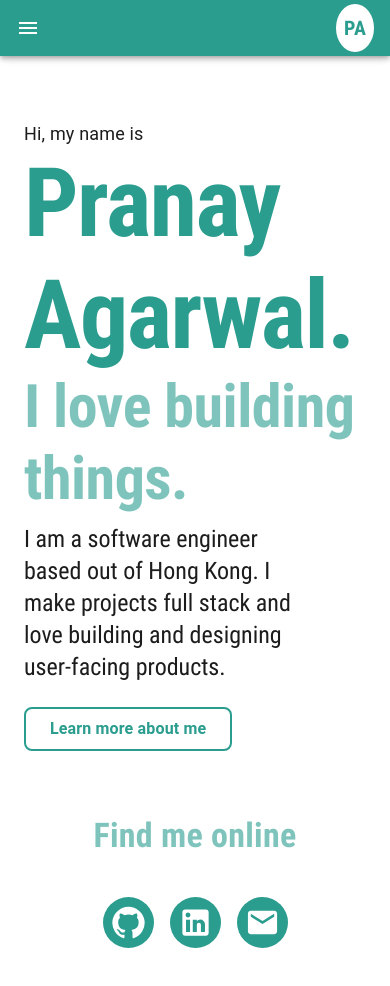
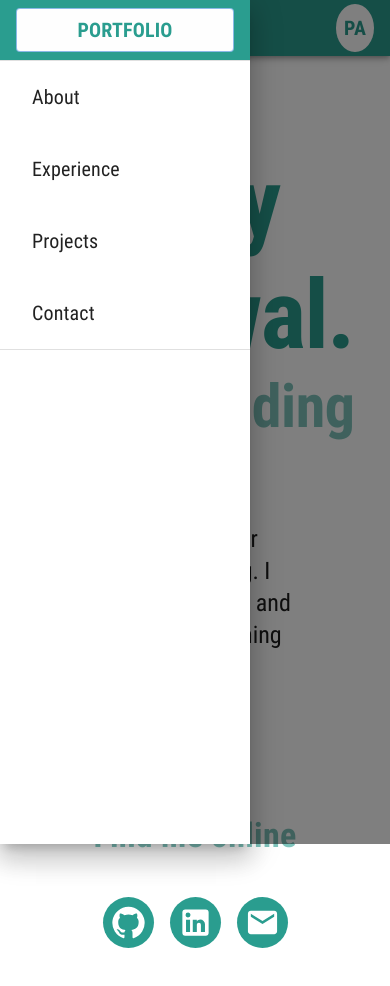
Before and after one commit to pranay1208/pranay1208.github.io, a React (Create React App) app: page / in a window 390 px wide. Both pictures are taken after a click on the button "menu". Shown: the top 986 px of the page. Built offline with nearby package versions, Linux system fonts and the light colour scheme.

Commit message:
Add drawer to mobile page

```diff
--- a/src/Components/AppBar.jsx
+++ b/src/Components/AppBar.jsx
@@ -1,8 +1,21 @@
-import { Box, Button, IconButton, Toolbar, Typography } from "@mui/material";
+import {
+  Box,
+  Button,
+  Divider,
+  Drawer,
+  IconButton,
+  List,
+  ListItem,
+  ListItemButton,
+  ListItemText,
+  Toolbar,
+  Typography,
+} from "@mui/material";
 import AppBar from "@mui/material/AppBar";
 import useResponsive from "../hooks/useResponsive";
 import MenuIcon from "@mui/icons-material/Menu";
 import routes from "../routes";
+import { useState } from "react";
 
 const navBarComponents = [
   { name: "About", href: routes.About },
@@ -64,6 +77,8 @@ function TopBarDesktop({ backgroundColor }) {
 }
 
 function TopBarMobile({ backgroundColor }) {
+  const [open, setOpen] = useState(false);
+
   return (
     <AppBar sx={{ backgroundColor }}>
       <Toolbar>
@@ -74,6 +89,7 @@ function TopBarMobile({ backgroundColor }) {
             color='inherit'
             aria-label='menu'
             sx={{ mr: 2 }}
+            onClick={() => setOpen(true)}
           >
             <MenuIcon />
           </IconButton>
@@ -94,6 +110,62 @@ function TopBarMobile({ backgroundColor }) {
           </Typography>
         </IconButton>
       </Toolbar>
+      <Drawer open={open} onClose={() => setOpen(false)} anchor='left'>
+        <Box
+          role='presentation'
+          sx={{ maxWidth: "500px", width: "10vh", minWidth: "250px" }}
+        >
+          <List sx={{ paddingTop: 0 }}>
+            <ListItem
+              key='home'
+              sx={{
+                backgroundColor: backgroundColor,
+                display: "flex",
+                justifyContent: "center",
+              }}
+            >
+              <Button
+                fullWidth
+                sx={{
+                  backgroundColor: "#FEFEFE",
+                  "&.MuiButtonBase-root:hover": {
+                    bgcolor: "#FEFEFE",
+                  },
+                }}
+                variant='outlined'
+                href={routes.Home}
+              >
+                <Typography
+                  variant='h6'
+                  component='div'
+                  color={backgroundColor}
+                  fontFamily='RobotoCondensedBold'
+                >
+                  Portfolio
+                </Typography>
+              </Button>
+            </ListItem>
+            <Divider />
+            {navBarComponents.map((i) => {
+              return (
+                <ListItem key={i.name}>
+                  <ListItemButton href={i.href}>
+                    <ListItemText
+                      primary={i.name}
+                      primaryTypographyProps={{
+                        fontFamily: "RobotoCondensed",
+                        variant: "h6",
+                        component: "div",
+                      }}
+                    />
+                  </ListItemButton>
+                </ListItem>
+              );
+            })}
+            <Divider />
+          </List>
+        </Box>
+      </Drawer>
     </AppBar>
   );
 }
```
